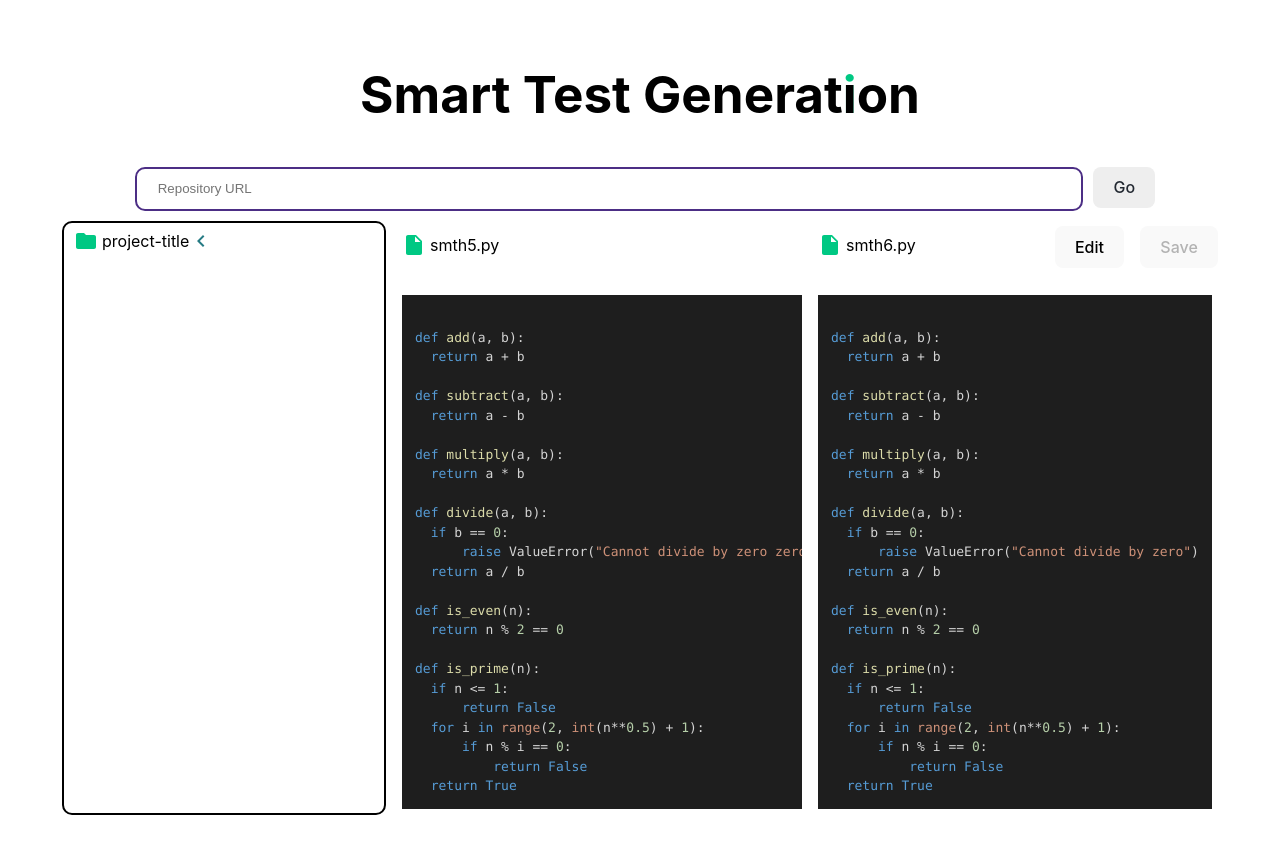
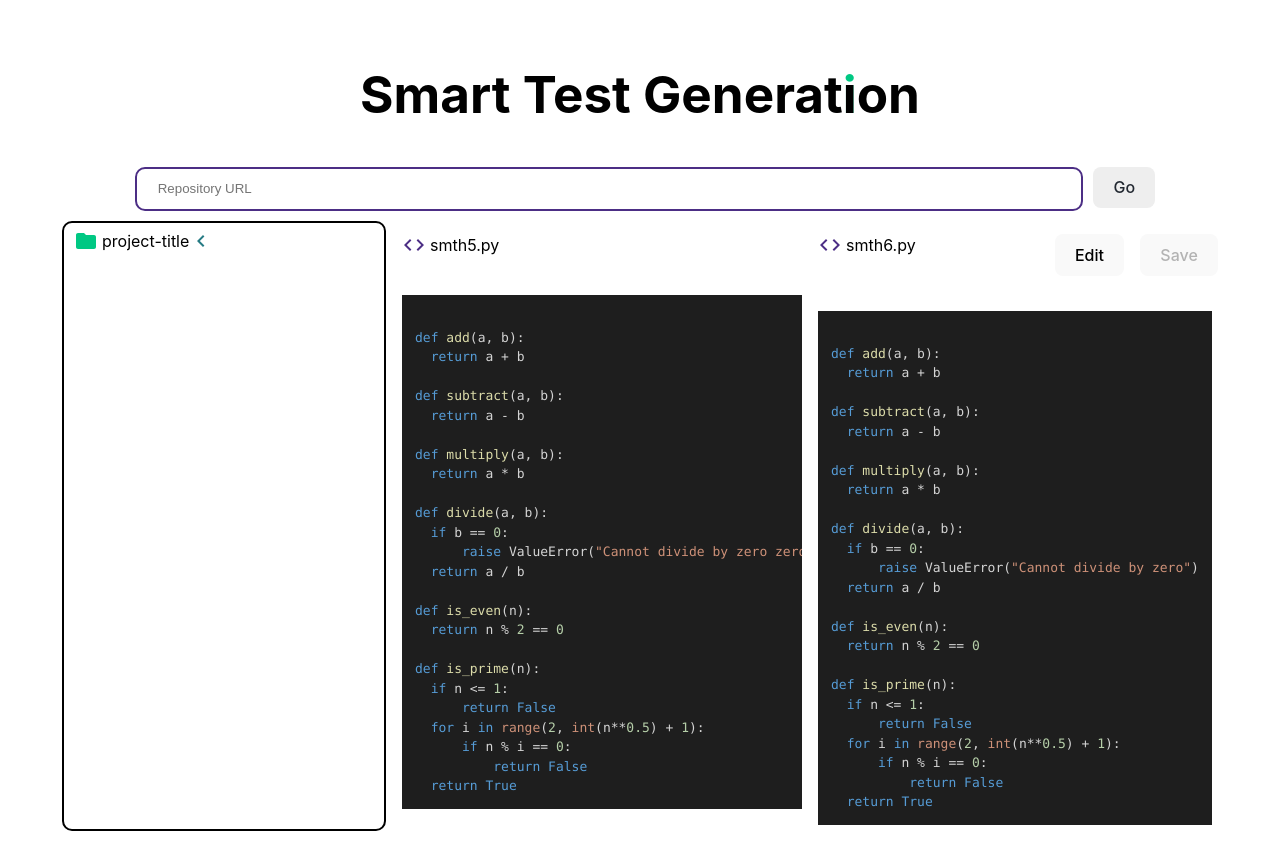
Before and after one commit to calimandaniel/TBH2024, a React (Vite) app in the folder smart-test-generation/client/: page / in a window 1280 px wide. Built offline with nearby package versions, Linux system fonts and the light colour scheme.

Commit message:
Refactor the file display text

```diff
--- a/smart-test-generation/client/src/view/files_manipulation/CodeDisplay.jsx
+++ b/smart-test-generation/client/src/view/files_manipulation/CodeDisplay.jsx
@@ -3,6 +3,8 @@ import { Prism as SyntaxHighlighter } from 'react-syntax-highlighter';
 import { vscDarkPlus } from 'react-syntax-highlighter/dist/esm/styles/prism';
 import Stack from '@mui/material/Stack';
 import FileIcon from '../icons/FileIcon';
+import FilenameDisplay from './FilenameDisplay';
+import CODEICON from '../icons/CODEICON';
 
 const CodeDisplay = ({ filename, data }) => {
   return (
@@ -14,9 +16,7 @@ const CodeDisplay = ({ filename, data }) => {
         spacing={0}
       >
         {filename && (
-          <p style={{marginBottom:'32px'}}>
-            <FileIcon/>{filename}
-          </p>
+          <FilenameDisplay filename={filename} />
         )}
         <SyntaxHighlighter language="python" style={vscDarkPlus}>
           {data}
--- /dev/null
+++ b/smart-test-generation/client/src/view/files_manipulation/FilenameDisplay.jsx
@@ -0,0 +1,12 @@
+import CODEICON from '../icons/CODEICON';
+import React from 'react'
+
+const FilenameDisplay = ({ filename }) => {
+  return (
+    <p style={{marginBottom:'32px'}}>
+    <CODEICON/>{filename}
+  </p>
+  )
+}
+
+export default FilenameDisplay
--- a/smart-test-generation/client/src/view/files_manipulation/UnitTestClassDisplayAndEditHeader.jsx
+++ b/smart-test-generation/client/src/view/files_manipulation/UnitTestClassDisplayAndEditHeader.jsx
@@ -2,6 +2,7 @@ import React from 'react'
 import UnitTestClassDisplayAndEditMenu from './UnitTestClassDisplayAndEditMenu';
 import Stack from '@mui/material/Stack';
 import FileIcon from '../icons/FileIcon';
+import FilenameDisplay from './FilenameDisplay';
 
 const UnitTestClassDisplayAndEditHeader = ({ filename, editMode, edited, handleToggleEditMode}) => {
   return (
@@ -10,9 +11,8 @@ const UnitTestClassDisplayAndEditHeader = ({ filename, editMode, edited, handleT
         justifyContent="space-between"
         alignItems="center"
         width={'100%'}
-        // style={{margin: '-8px'}}
     >
-        <p><FileIcon/>{filename}</p>
+        <FilenameDisplay filename={filename}/>
         <UnitTestClassDisplayAndEditMenu
             editMode={editMode}
             edited={edited}
```
